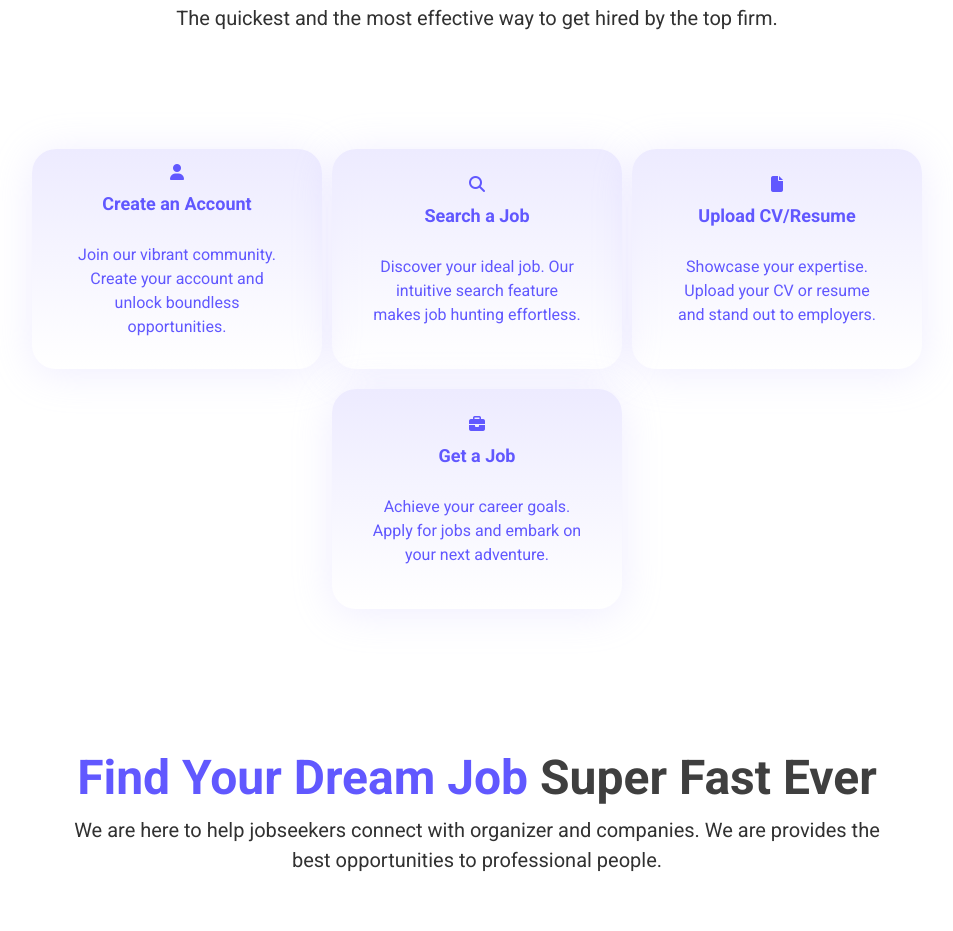
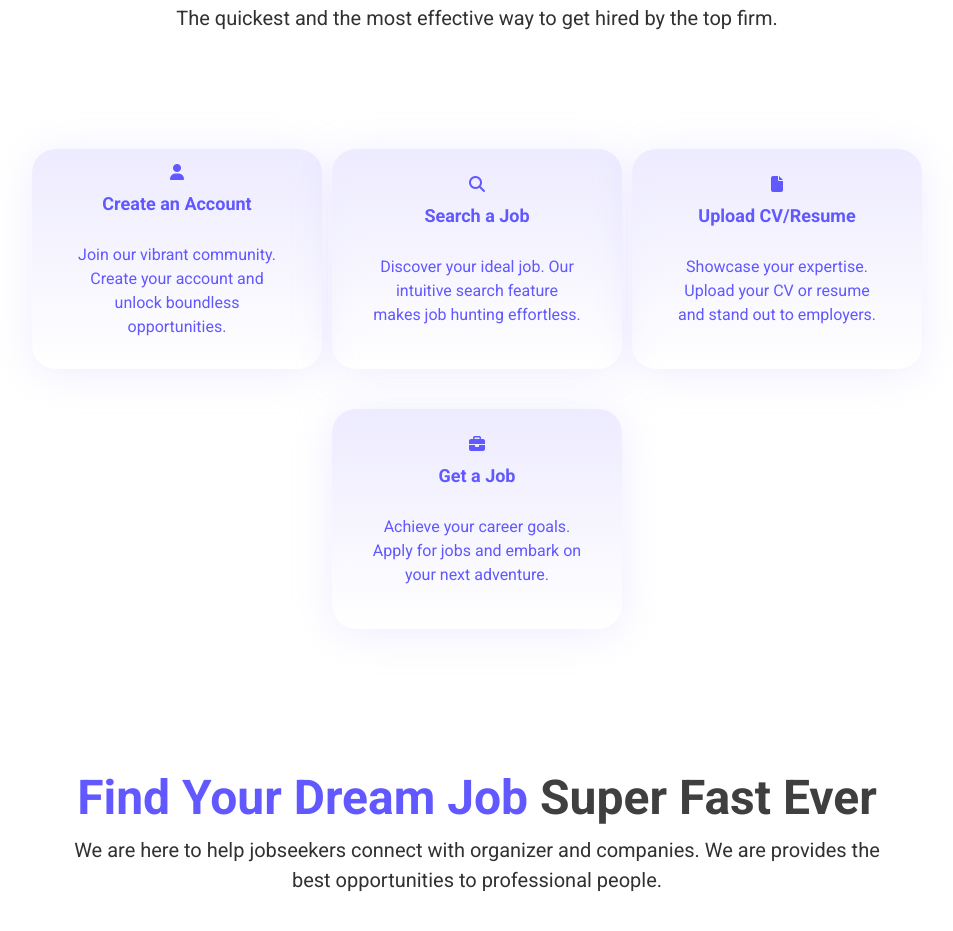
Before and after one commit to alik95997/hiringmine, a plain HTML site: page index.html in a window 1280 px wide. Shown: the part 1554-2485 px from the top of the page, without its empty margins (163-1116 px from the left). Drawn offline with nearby package versions, Linux system fonts and the light colour scheme; files whose address does not match are found by name.

Commit message:
with api style.css

```diff
--- a/style.css
+++ b/style.css
@@ -32,6 +32,7 @@ main {
   display: flex;
   list-style: none;
   gap: 16px;
+  transition: 0.3s ease-in-out;
 }
 
 .nav-menu ul li a {
@@ -39,8 +40,6 @@ main {
   color: #333;
   transition: color 0.3s ease-in-out;
 }
-
-
 
 .nav-menu ul li a:hover {
   color: #007bff;
@@ -66,6 +65,7 @@ main {
     display: none;
     flex-direction: column;
     text-align: center;
+
   }
 
   .nav-menu ul li {
@@ -100,7 +100,6 @@ main {
   margin: 0 auto;
   text-align: center;
   font-size: clamp(3.5rem, 5vw, 4.5rem);
-
   font-weight: 800;
   line-height: 1.2;
   background: linear-gradient(106.43deg, #522fd4, #6bdcff 95.12%);
@@ -185,7 +184,6 @@ main {
     width: 100vw;
     position: relative;
     max-width: 100vw;
-
     margin-left: -9vw;
   }
 }
@@ -428,9 +426,10 @@ main {
   display: flex;
   justify-content: center;
   align-items: center;
-  gap: 10px;
+  gap: 30px 10px;
   margin-bottom: 50px;
   flex-wrap: wrap;
+
 }
 
 .stepBox {
```
